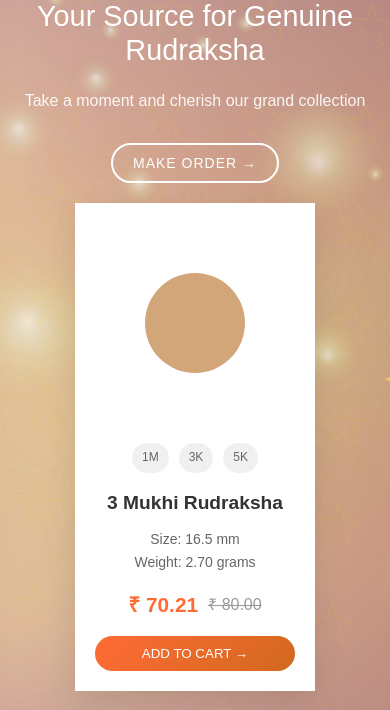
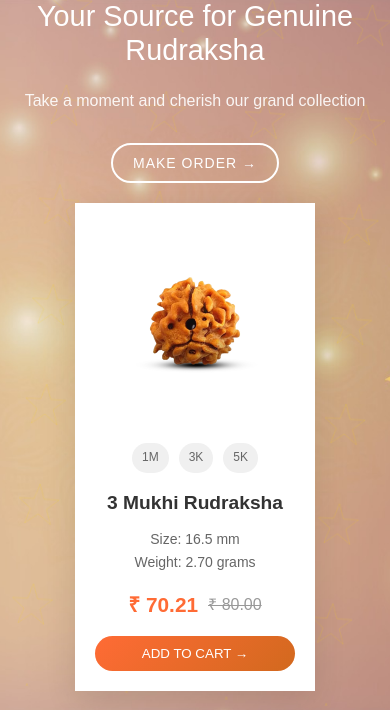
Before and after one commit to smithhamal10/rudraksha, a PHP site: page /home.html in a window 390 px wide. Shown: the part 215-925 px from the top of the page. Run offline with PHP 8.4, Linux system fonts and the light colour scheme; some libraries are stand-ins or nearby versions.

Commit message:
responsive

```diff
--- a/home.css
+++ b/home.css
@@ -208,7 +208,7 @@ body {
 .product-image {
     width: 200px;
     height: 200px;
-    background: url("https://via.placeholder.com/200") no-repeat center center;
+    background: url(images/product/3mukhi.jpeg) no-repeat center center;
     background-size: cover;
     margin: 0 auto 20px;
     display: flex;
@@ -220,7 +220,6 @@ body {
 .rudraksha-bead {
     width: 100px;
     height: 100px;
-    background: #d2a679;
     border-radius: 50%;
 }
 
```
